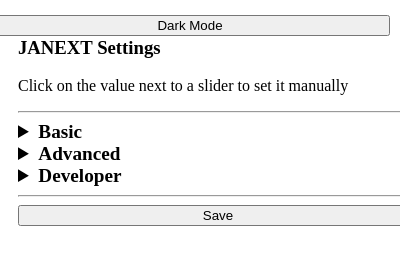
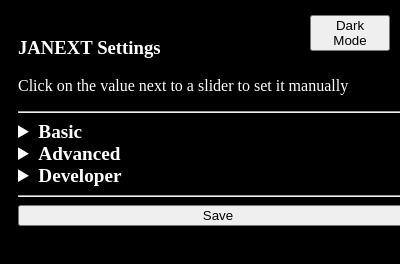
Before and after one commit to ofteless/JANEXT, a browser extension: page popup.html in a window 400 px wide. Both pictures are taken after a click on the button "Dark Mode". Shown: the top 264 px of the page. Drawn offline with Linux system fonts and the light colour scheme.

Commit message:
feat: dark mode

```diff
--- a/popup.html
+++ b/popup.html
@@ -31,20 +31,21 @@
 .sliders-grid input[type="range"] {
   width: 100%;
 }
-.dm {
+#dm {
     position: fixed;
     top: 10px;
     right: 10px;
+    width: 20vw;
 }
   </style>
 </head>
 <body>
-  <button class="dm" onclick="dm();">Dark Mode</button>
+  <button id="dm">Dark Mode</button>
   <h3>JANEXT Settings</h3>
   <p>Click on the value next to a slider to set it manually</p>
   <hr>
   <div id="options">
-    <details><summary>Basic</summary>
+    <details id="accordion-1"><summary>Basic</summary>
       <div class="sliders-grid">
         <label>Temperature: <input type="range" step="0.01" data-key="temperature" min="0" max="2" placeholder="1.0"/><output for="temperature">1.2</output></label>
         <label>Max Tokens: <input type="range" step="1" data-key="max_tokens" min="0" max="2000" placeholder="500"/><output for="max_tokens">500</output></label>
@@ -53,7 +54,7 @@
         <label>Rep. Pen: <input type="range" step="0.01" data-key="repetition_penalty" min="0" max="2" placeholder="1.00"/><output for="repetition_penalty">1.00</output></label>
         </div>
       </details>
-    <details><summary>Advanced</summary>
+    <details id="accordion-2"><summary>Advanced</summary>
       <div class="sliders-grid">
         <label>Seed: <input type="range" step="1" data-key="seed" min="0" max="999999"/><output for="seed">0</output></label>
         <label>Freq. Pen: <input type="range" step="0.01" data-key="frequency_penalty" min="-2" max="2" placeholder="0.00"/><output for="frequency_penalty">0.00</output></label>
@@ -62,7 +63,7 @@
         <label>Top A: <input type="range" step="0.01" data-key="top_a" min="0" max="1" placeholder="0.00"/><output for="top_a">0.00</output></label>
         </div>
       </details>
-    <details><summary>Developer</summary>
+    <details id="accordion-3"><summary>Developer</summary>
       <div class="sliders-grid">
         <label>Logprobs: <input type="range" data-key="top_logprobs" min="0" max="20" placeholder="0"/><output for="top_logprobs">0</output></label>
         </div>
@@ -72,6 +73,6 @@
   <button id="save">Save</button>
   <script src="web/popup.js"></script>
   <script src="web/datalabels.js"></script>
-  <script src="web/dm.js" type="module"></script>
+  <script src="web/dm.js"></script>
 </body>
 </html>
--- a/web/dm.js
+++ b/web/dm.js
@@ -1,22 +1,34 @@
+const styleDM = document.createElement('style');
+styleDM.textContent = `
+body {
+    color: white;
+    background-color: black;
+}
+
+hr {
+    color: white;
+}
+`;
+
+let dmOn = localStorage.getItem('darkMode') === 'true';
+
+if (dmOn) {
+    document.body.appendChild(styleDM);
+}
+
 function dm() {
-    if (styleDM) {
+    if (dmOn) {
         document.body.removeChild(styleDM);
         dmOn = false;
+        localStorage.setItem('darkMode', 'false');
     } else {
         document.body.appendChild(styleDM);
         dmOn = true;
+        localStorage.setItem('darkMode', 'true');
     }
 }
 
-
-const styleDM = document.createElement('style');
-styleDM.textContent = `
-body {
-color: white;
-background-color: black;
+const dmButton = document.getElementById('dm');
+if (dmButton) {
+    dmButton.addEventListener("click", dm);
 }
-
-hr {
-color: white
-}
-`;
```
